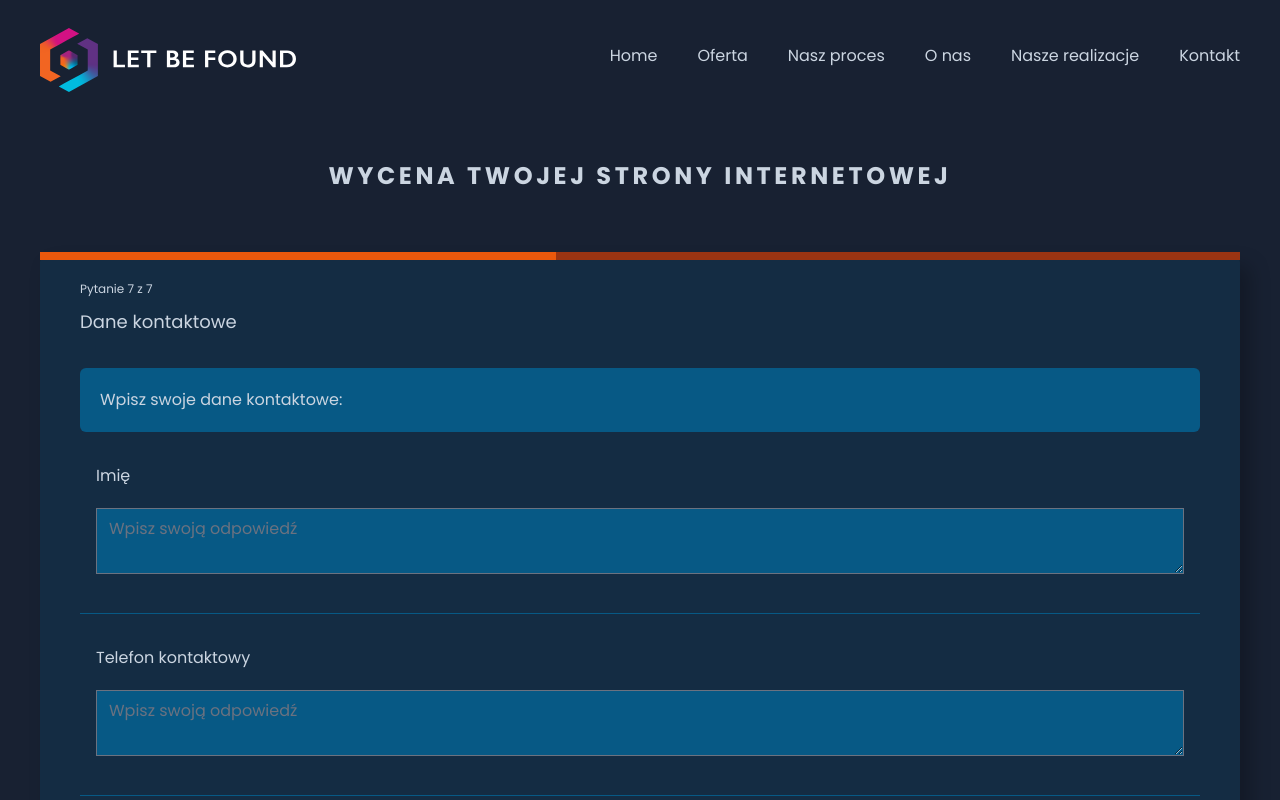
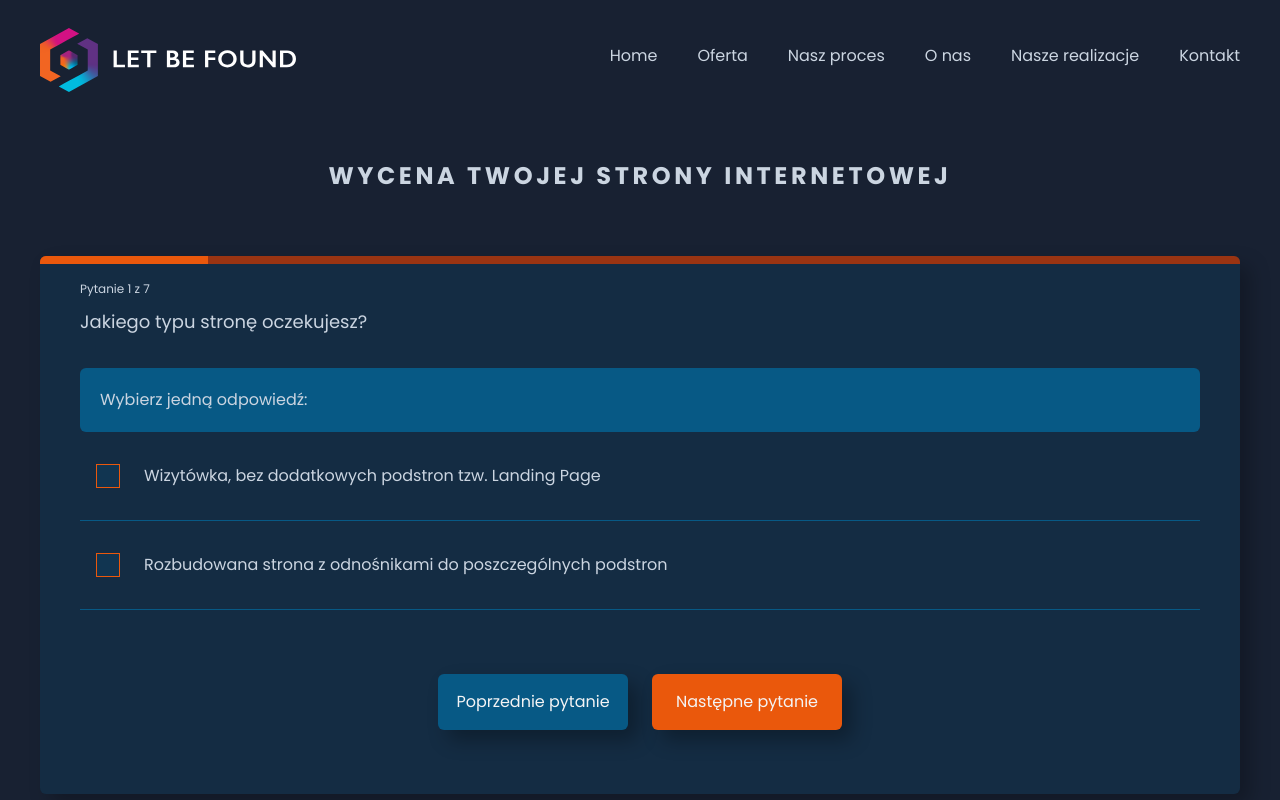
Before and after one commit to MarcinPultorak/LetBeFound, a Next.js app: page /wycena in a window 1280 px wide. Shown: the top 800 px of the page. Built offline with nearby package versions, Linux system fonts and the light colour scheme.

Commit message:
Questionnaire initial logic

```diff
--- a/src/components/feature/Questionnaire/Questionnaire.tsx
+++ b/src/components/feature/Questionnaire/Questionnaire.tsx
@@ -1,31 +1,63 @@
 import { FC, useState } from "react";
-import Header from "../Header/Header";
-import Checkbox from "../../ui/Checkbox";
 import Button from "../../ui/Button";
 import ProgressBar from "../../ui/ProgressBar";
-import { QuestionnaireDto } from "@/interfaces/types";
-import { QuestionnaireData } from "@/data/questionnaire";
+import { QuestionnaireDto, UserAnswerDto } from "@/interfaces/types";
+import { questionnaireData } from "@/data/questionnaire";
 import QuestionnaireQuestion from "./QuestionnaireQuestion";
 
 const Questionnaire: FC = () => {
-  const [questionnaireState, setQuestionnaireState] =
-    useState<QuestionnaireDto>(QuestionnaireData);
+  const [questionnaireState, setQuestionnaireState] = useState<"inProgress" | "completed">("inProgress");
+
+  const [userAnswers, setUserAnswers] = useState<UserAnswerDto[]>([]);
+  const [currentQuestion, setCurrentQuestion] = useState<number>(1);
+
+  console.log(userAnswers);
+
+  const handleAnswer = (answer: UserAnswerDto) => {
+    const checkAnswers = userAnswers.find((item) => item.questionId == answer.questionId);
+    if (checkAnswers) {
+      const updatedAnswers = userAnswers.map((item) => (item.questionId != answer.questionId ? item : answer));
+      setUserAnswers(updatedAnswers);
+    } else {
+      setUserAnswers([...userAnswers, answer]);
+    }
+  };
+
+  const checkIsDisabled = (): boolean => {
+    const check = userAnswers.find((item) => item.questionId == currentQuestion.toString());
+    return check && check.selectedAnswers && check.selectedAnswers?.length > 0 ? false : true;
+  };
 
   return (
     <>
-      {questionnaireState.currentState == "inProgress" ? <></> : null}
+      {questionnaireState == "inProgress" ? <></> : null}
 
-      {questionnaireState.currentState == "completed" ? <></> : null}
+      {questionnaireState == "completed" ? <></> : null}
       <div
-        className="bg-sky-800 bg-opacity-20 px-5 sm:px-10 pt-5 pb-16 mt-10 sm:mt-16 rounded-md relative"
+        className="bg-sky-800 bg-opacity-20 px-5 sm:px-10 pt-5 pb-16 mt-10 sm:mt-16 rounded-md relative overflow-hidden "
         style={{
           boxShadow: "10px 10px 20px 0px rgba(0, 0, 0, 0.25)",
         }}
       >
-        <ProgressBar questionsCount={7} currentQuestion={3} />
-        <QuestionnaireQuestion data={questionnaireState.questionsArray[6]} />
+        <ProgressBar questionsAmount={questionnaireData.questionsArray.length} currentQuestion={currentQuestion} />
+
+        <span className="text-xs ">
+          Pytanie {currentQuestion} z {questionnaireData.questionsArray.length}
+        </span>
+
+        <QuestionnaireQuestion
+          data={questionnaireData.questionsArray[currentQuestion - 1]}
+          userAnswer={userAnswers.find((item) => item.questionId == currentQuestion.toString())}
+          setUserAnswers={handleAnswer}
+        />
+
         <div className="sm:flex sm:space-x-6 space-y-4 sm:space-y-0 mt-16 justify-center">
           <Button
+            onClick={() => {
+              if (currentQuestion > 1) {
+                setCurrentQuestion((prev) => prev - 1);
+              }
+            }}
             variant="sky"
             className="sm:max-w-[190px] font-normal normal-case text-xs sm:text-sm md:text-base"
             style={{
@@ -35,6 +67,12 @@ const Questionnaire: FC = () => {
             Poprzednie pytanie
           </Button>
           <Button
+            onClick={() => {
+              if (currentQuestion < questionnaireData.questionsArray.length) {
+                setCurrentQuestion((prev) => prev + 1);
+              }
+            }}
+            disabled={checkIsDisabled()}
             variant="orange"
             className="sm:max-w-[190px] font-normal normal-case text-xs sm:text-sm md:text-base"
             style={{
--- a/src/components/feature/Questionnaire/QuestionnaireQuestion.tsx
+++ b/src/components/feature/Questionnaire/QuestionnaireQuestion.tsx
@@ -1,12 +1,14 @@
 import Checkbox from "@/components/ui/Checkbox";
-import { QuestionDto } from "@/interfaces/types";
-import { FC } from "react";
+import { QuestionDto, UserAnswerDto } from "@/interfaces/types";
+import { ChangeEvent, FC } from "react";
 
 export type Props = {
   data: QuestionDto;
+  setUserAnswers: (answer: UserAnswerDto) => void;
+  userAnswer: UserAnswerDto | undefined;
 };
 
-const QuestionnaireQuestion: FC<Props> = ({ data }) => {
+const QuestionnaireQuestion: FC<Props> = ({ data, setUserAnswers, userAnswer }) => {
   const questionTitle = () => {
     if (data.isMultiSelect) {
       return "Wybierz odpowiedzi:";
@@ -17,9 +19,22 @@ const QuestionnaireQuestion: FC<Props> = ({ data }) => {
     }
   };
 
+  console.log("UserAnswers:", userAnswer);
+
+  const handleChange = (e: ChangeEvent<HTMLInputElement>, answerId: string) => {
+    if (e.currentTarget.checked) {
+      setUserAnswers({
+        questionId: data.id,
+        selectedAnswers: userAnswer && userAnswer.selectedAnswers ? [...userAnswer.selectedAnswers, answerId] : [answerId],
+      });
+    } else {
+      const filterAnswers = userAnswer && userAnswer.selectedAnswers && userAnswer.selectedAnswers.filter((item) => item != answerId);
+      setUserAnswers({ questionId: data.id, selectedAnswers: filterAnswers });
+    }
+  };
+
   return (
     <>
-      <span className="text-xs ">Pytanie {data.id} z 7</span>
       <h2 className="mt-2 text-sm sm:text-base md:text-lg ">{data.question}</h2>
       <div className="bg-sky-800 p-3 sm:p-5 mt-8 rounded-md text-center sm:text-left">
         <span className="text-xs sm:text-sm md:text-base">
@@ -33,20 +48,14 @@ const QuestionnaireQuestion: FC<Props> = ({ data }) => {
       </div>
 
       {data.answers.map((item) => (
-        <div
-          className="py-8 px-4 border-b border-sky-800 text-xs sm:text-sm md:text-base"
-          key={item.id}
-        >
+        <div className="py-8 px-4 border-b border-sky-800 text-xs sm:text-sm md:text-base" key={item.id}>
           {item.label ? (
             <div className=" space-y-5">
               <span>{item.label}</span>
-              <textarea
-                placeholder="Wpisz swoją odpowiedź"
-                className="bg-sky-800 w-full focus:ring-0 focus:outline-none focus:ring-offset-0"
-              />
+              <textarea placeholder="Wpisz swoją odpowiedź" className="bg-sky-800 w-full focus:ring-0 focus:outline-none focus:ring-offset-0" />
             </div>
           ) : (
-            <Checkbox label={item.answer} />
+            <Checkbox label={item.answer} onChange={(e) => handleChange(e, item.id)} defaultChecked={false} />
           )}
         </div>
       ))}
--- a/src/components/ui/ProgressBar.tsx
+++ b/src/components/ui/ProgressBar.tsx
@@ -2,24 +2,17 @@ import { animate, motion } from "framer-motion";
 import { FC } from "react";
 
 export type Props = {
-  questionsCount: number;
+  questionsAmount: number;
   currentQuestion: number;
 };
 
-const ProgressBar: FC<Props> = ({ questionsCount, currentQuestion }) => {
-  const calcWidth =
-    currentQuestion >= 1 && currentQuestion <= questionsCount
-      ? Math.round((currentQuestion / questionsCount) * 100)
-      : 0;
+const ProgressBar: FC<Props> = ({ questionsAmount, currentQuestion }) => {
+  const calcWidth = currentQuestion >= 1 && currentQuestion <= questionsAmount ? Math.round((currentQuestion / questionsAmount) * 100) : 0;
 
   return (
     <>
-      <div className="w-full h-2 bg-orange-800 absolute top-0 left-0 -translate-y-1">
-        <motion.div
-          animate={{ width: `${calcWidth}%` }}
-          transition={{ duration: 1 }}
-          className="bg-orange-600 h-2"
-        ></motion.div>
+      <div className="w-full h-2 bg-orange-800 absolute top-0 left-0">
+        <motion.div animate={{ width: `${calcWidth}%` }} transition={{ duration: 1 }} className="bg-orange-600 h-2" />
       </div>
     </>
   );
--- a/src/data/questionnaire.ts
+++ b/src/data/questionnaire.ts
@@ -1,7 +1,6 @@
 import { QuestionnaireDto } from "@/interfaces/types";
 
-export const QuestionnaireData: QuestionnaireDto = {
-  currentState: "inProgress",
+export const questionnaireData: QuestionnaireDto = {
   questionsArray: [
     {
       id: "1",
@@ -12,41 +11,34 @@ export const QuestionnaireData: QuestionnaireDto = {
         {
           id: "a",
           answer: "Wizytówka, bez dodatkowych podstron tzw. Landing Page",
-          isSelected: false,
         },
         {
           id: "b",
           answer: "Rozbudowana strona z odnośnikami do poszczególnych podstron",
-          isSelected: false,
         },
       ],
     },
     {
       id: "2",
-      question:
-        "Ilość sekcji/podstron na stronie? (np. Strona główna, O nas, Oferta, Realizacje, Kontakt itp.)",
+      question: "Ilość sekcji/podstron na stronie? (np. Strona główna, O nas, Oferta, Realizacje, Kontakt itp.)",
       isMultiSelect: false,
       isAnswered: false,
       answers: [
         {
           id: "a",
           answer: "1-5",
-          isSelected: false,
         },
         {
           id: "b",
           answer: "6-10",
-          isSelected: false,
         },
         {
           id: "c",
           answer: "11-15",
-          isSelected: false,
         },
         {
           id: "d",
           answer: "16+",
-          isSelected: false,
         },
       ],
     },
@@ -59,27 +51,22 @@ export const QuestionnaireData: QuestionnaireDto = {
         {
           id: "a",
           answer: "Formularz kontaktowy",
-          isSelected: false,
         },
         {
           id: "b",
           answer: "Mapa z lokalizacją firmy",
-          isSelected: false,
         },
         {
           id: "c",
           answer: "Wdrożenie Google Analytics",
-          isSelected: false,
         },
         {
           id: "d",
           answer: "Przewijany slider ze zdjęciami",
-          isSelected: false,
         },
         {
           id: "e",
           answer: "Galeria zdjęć",
-          isSelected: false,
         },
         {
           id: "d",
@@ -97,31 +84,26 @@ export const QuestionnaireData: QuestionnaireDto = {
         {
           id: "a",
           answer: "Tak",
-          isSelected: false,
         },
         {
           id: "b",
           answer: "Nie",
-          isSelected: false,
         },
       ],
     },
     {
       id: "5",
-      question:
-        "Czy potrzebujesz pomocy w przygotowaniu treści na stronę (nagłówki, teksty)?",
+      question: "Czy potrzebujesz pomocy w przygotowaniu treści na stronę (nagłówki, teksty)?",
       isMultiSelect: false,
       isAnswered: false,
       answers: [
         {
           id: "a",
           answer: "Tak",
-          isSelected: false,
         },
         {
           id: "b",
           answer: "Nie",
-          isSelected: false,
         },
       ],
     },
--- a/src/pages/wycena.tsx
+++ b/src/pages/wycena.tsx
@@ -7,9 +7,7 @@ const WycenaPage: FC = () => {
     <section className="flex-grow bg-grayBlue px-5 sm:px-10 py-10 sm:py-20">
       <div className="max-w-screen-2xl mx-auto">
         <Header />
-        <h1 className="uppercase text-base sm:text-xl lg:text-2xl text-center font-bold tracking-[.15em] mt-20">
-          Wycena twojej strony internetowej
-        </h1>
+        <h1 className="uppercase text-base sm:text-xl lg:text-2xl text-center font-bold tracking-[.15em] mt-20">Wycena twojej strony internetowej</h1>
         <Questionnaire />
       </div>
     </section>
```
Also changed, not shown: src/interfaces/types.d.ts (+6 -2 lines).
